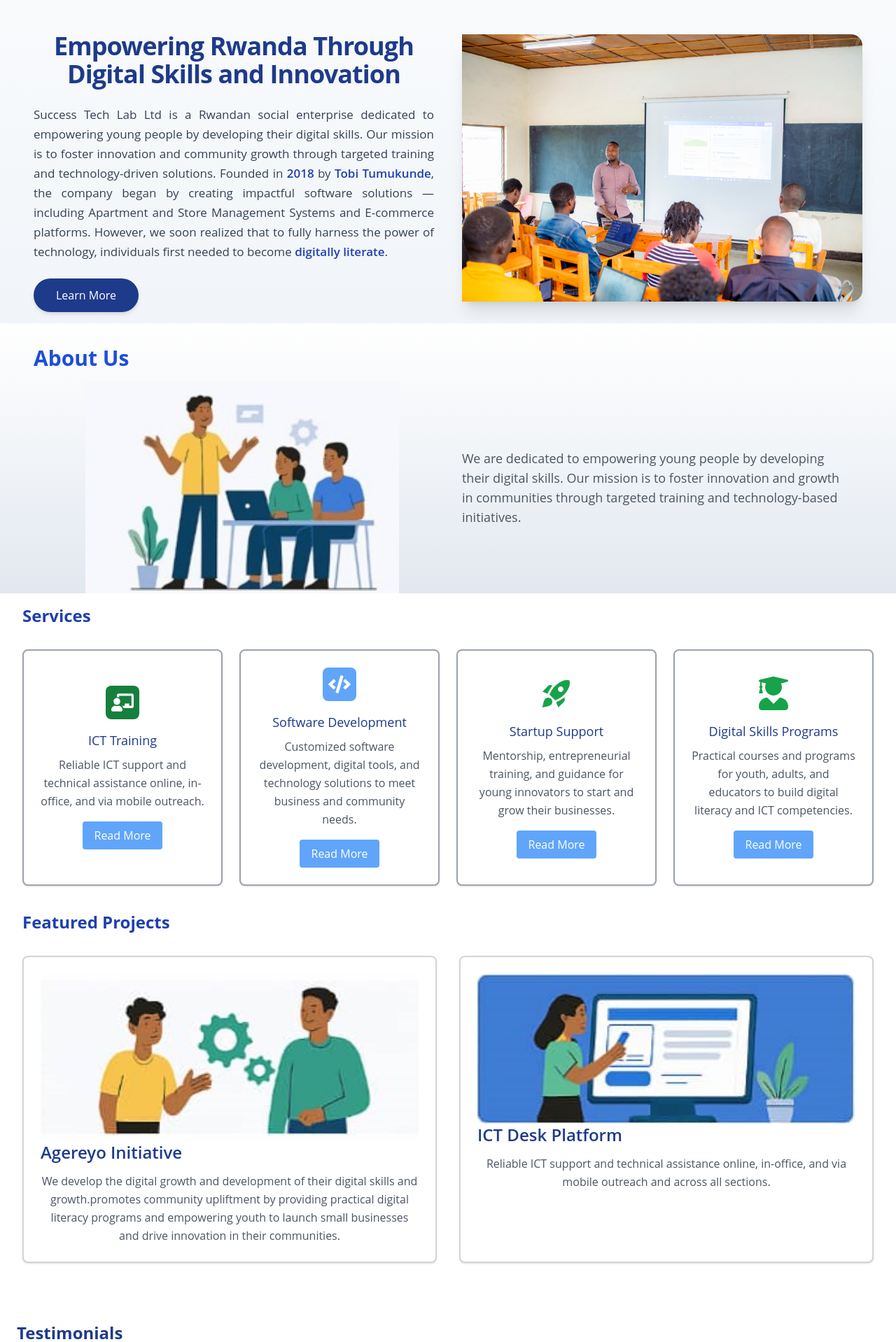
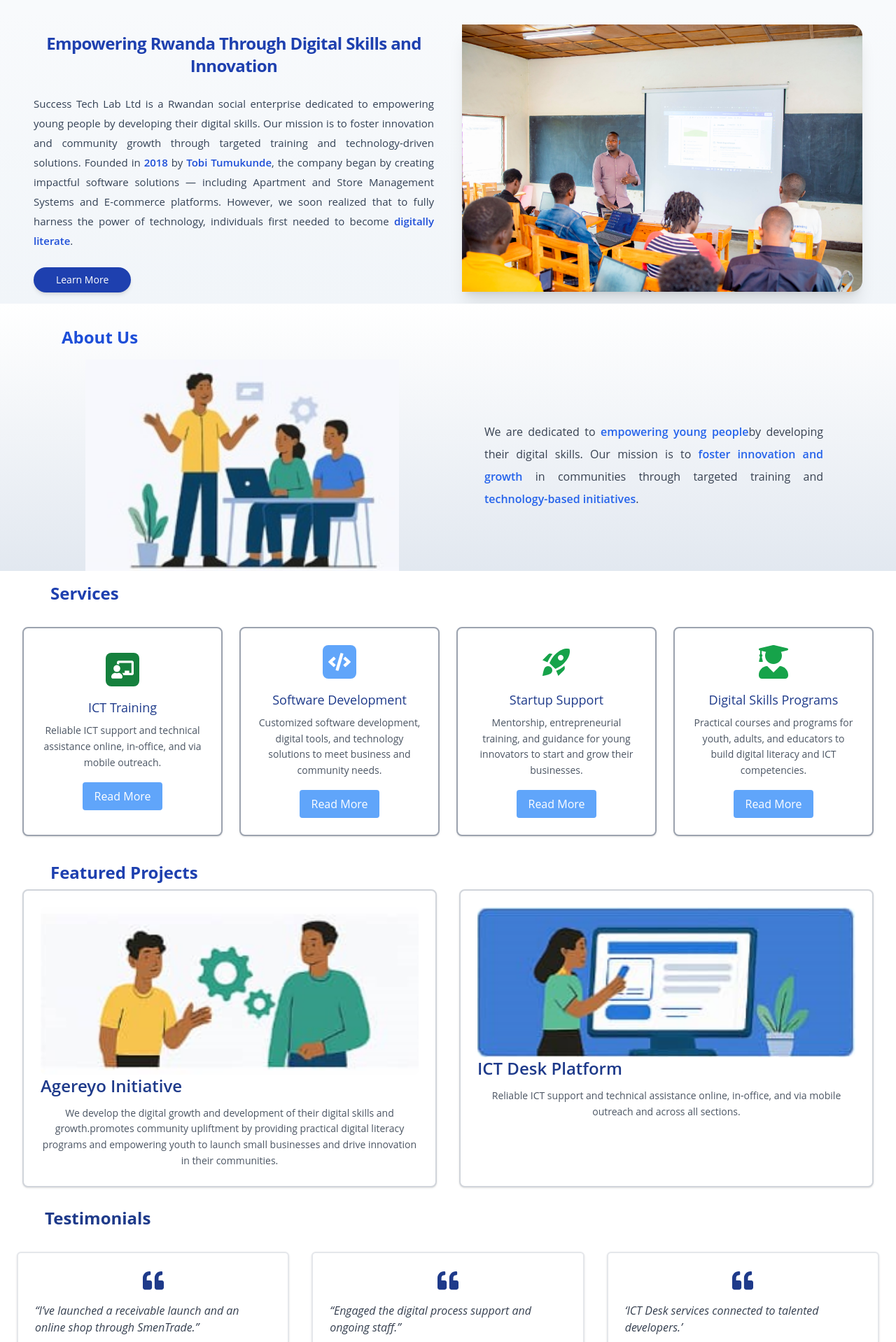
Before and after one commit to TheoNshimyimana/success_tech_lab, a React (Vite) app: page / in a window 1280 px wide. Shown: the part 62-1980 px from the top of the page at 70% size. Built offline with nearby package versions, Linux system fonts and the light colour scheme.

Commit message:
fnal commit

```diff
--- a/src/pages/Body.jsx
+++ b/src/pages/Body.jsx
@@ -10,17 +10,17 @@
         <main className="flex flex-col md:flex-row items-center justify-between gap-10 px-6 md:px-12 py-0 bg-gradient-to-b from-slate-50 to-slate-100 bg-cover bg-center overflow-hidden">
           {/* Left Content */}
           <div className="flex-1 text-center md:text-left space-y-6 animate-fade-in pb-4">
-            <h1 className="text-blue-900 pt-7 text-center text-xl sm:text-3xl lg:text-4xl font-bold  leading-snug tracking-tight">
+            <h1 className="text-blue-800 pt-7 text-center text-xl sm:text-3xl lg:text-2xl font-bold  leading-snug tracking-tight">
               Empowering Rwanda Through Digital Skills and Innovation
             </h1>
 
-            <p className="text-slate-700 text-base sm:text-lg md:text-[17px] leading-8 text-justify max-w-2xl mx-auto md:mx-0">
+            <p className="text-slate-700 text-sm sm:text-lg md:text-[15px] leading-10 text-justify max-w-2xl mx-auto md:mx-0">
               Success Tech Lab Ltd is a Rwandan social enterprise dedicated to
               empowering young people by developing their digital skills. Our
               mission is to foster innovation and community growth through
               targeted training and technology-driven solutions. Founded in{" "}
-              <span className="font-semibold text-blue-800">2018</span> by
-              <span className="font-semibold text-blue-800">
+              <span className="font-semibold text-blue-700">2018</span> by
+              <span className="font-semibold text-blue-700">
                 {" "}
                 Tobi Tumukunde
               </span>
@@ -28,7 +28,7 @@
               including Apartment and Store Management Systems and E-commerce
               platforms. However, we soon realized that to fully harness the
               power of technology, individuals first needed to become
-              <span className="font-semibold text-blue-800">
+              <span className="font-semibold text-blue-700">
                 {" "}
                 digitally literate
               </span>
@@ -37,7 +37,7 @@
 
             <Link
               to="/details"
-              className="mt-6 inline-block px-8 py-3 bg-blue-900 text-white font-medium rounded-full shadow-md hover:bg-blue-800 hover:shadow-xl hover:scale-105 transition-all duration-300"
+              className="mt-6 inline-block text-sm px-8 py-2 bg-blue-800 text-white font-medium rounded-full shadow-md hover:bg-blue-900 hover:shadow-xl hover:scale-105 transition-all duration-300"
             >
               Learn More
             </Link>
@@ -62,7 +62,7 @@
         id="about"
         className="pt-8 pb-0 px-6 md:px-12 bg-gradient-to-b from-white to-slate-200"
       >
-        <h2 className="text-2xl sm:text-3xl font-bold text-blue-700 mb-4">
+        <h2 className="text-xl px-10 sm:text-2xl font-bold text-blue-700 mb-4">
           About Us
         </h2>
         <div className="w-full mx-auto px-4 sm:px-6 grid md:grid-cols-2 gap-10 items-center">
@@ -74,16 +74,25 @@
               className="w-full md:max-w-md object-contain"
             />
           </div>
-          <div>
-            <p className="text-gray-600 text-base sm:text-lg leading-relaxed">
-              We are dedicated to empowering young people by developing their
-              digital skills. Our mission is to foster innovation and growth in
-              communities through targeted training and technology-based
-              initiatives.
+          <div className="px-4 sm:px-6 lg:px-8">
+            <p className="text-gray-700 text-base sm:text-base leading-relaxed md:leading-loose text-justify max-w-2xl mx-auto md:mx-0">
+              We are dedicated to{" "}
+              <span className="font-semibold text-blue-600">
+                empowering young people
+              </span>
+              by developing their digital skills. Our mission is to
+              <span className="font-semibold text-blue-600">
+                {" "}
+                foster innovation and growth{" "}
+              </span>
+              in communities through targeted training and
+              <span className="font-semibold text-blue-600">
+                {" "}
+                technology-based initiatives
+              </span>
+              .
             </p>
           </div>
-
-          {/* Right Side: Image */}
         </div>
       </section>
 
--- a/src/pages/Contact.jsx
+++ b/src/pages/Contact.jsx
@@ -56,9 +56,9 @@
   return (
     <section
       id="contact"
-      className="px-4 sm:px-8 lg:px-4 bg-slate-50 relative pt-10 z-10 "
+      className="px-4 sm:px-8 lg:px-4 bg-slate-50 relative pt-2 z-10 "
     >
-      <h1 className=" font-bold text-blue-900 text-3xl sm:text-base lg:text-3xl text-left mt-6 mb-8">
+      <h1 className=" font-bold text-blue-900 text-3xl pl-10 sm:text-base lg:text-3xl text-left mt-6 mb-8">
         Contact Us
       </h1>
       <div className="flex flex-col lg:flex-row gap-4 lg:gap-4">
--- a/src/pages/ImpactNumber.jsx
+++ b/src/pages/ImpactNumber.jsx
@@ -7,8 +7,8 @@
 
   const ImpactNumbers = () => {
     return (
-      <section className="bg-white px-6 mx-4 py-12 text-left">
-        <h2 className="text-2xl font-bold flex text-blue-800 mb-8">
+      <section className="bg-white pt-3 px-6 mx-4 text-left">
+        <h2 className="text-2xl pl-10 font-bold flex text-blue-800 ">
           Impact In Number
         </h2>
         <div className="grid grid-cols-2  md:grid-cols-4 gap-8  p-6 rounded-lg shadow hover:shadow-lg transition">
--- a/src/pages/ReadMore.jsx
+++ b/src/pages/ReadMore.jsx
@@ -8,10 +8,10 @@
       <>
         <Navbar2 />
         <div className="p-10">
-          <h1 className="text-blue-900 text-3xl md:text-4xl font-bold tracking-tight pl-10 mb-8">
+          <h1 className="text-blue-900 text-xl md:text-2xl font-bold tracking-tight  mb-8">
             Responding to the COVID-19 Challenge
           </h1>
-          <main className="flex flex-col md:flex-row items-center pl-10 justify-between mb-10 gap-10">
+          <main className="flex flex-col md:flex-row items-center  justify-between mb-10 gap-10">
             {/* Right Image */}
             <div className="flex-1 flex justify-center md:justify-end">
               <img
@@ -23,7 +23,7 @@
 
             {/* right contents */}
             <div className="flex-1 text-center md:text-left space-y-6">
-              <p className="text-slate-700 text-base md:text-lg leading-relaxed text-justify max-w-2xl mx-auto md:mx-0">
+              <p className="text-slate-700 text-sm md:text-base leading-relaxed text-justify w-full mx-auto md:mx-0">
                 When the COVID-19 pandemic closed schools, Success Tech Lab
                 recognized an urgent need for digital learning solutions.
                 Drawing on its expertise in business, IT, and education, the
@@ -37,7 +37,7 @@
                 it as a practical and rewarding way to teach during lockdown.
               </p>
 
-              <p className="text-slate-700 text-base md:text-lg leading-relaxed text-justify max-w-2xl mx-auto md:mx-0">
+              <p className="text-slate-700 text-sm md:text-base leading-relaxed text-justify max-w-2xl mx-auto md:mx-0">
                 Building on this success, the{" "}
                 <span className="font-semibold text-blue-800">
                   Digital Learning Initiative (DLI)
@@ -49,7 +49,7 @@
                 Ministry of Education.
               </p>
 
-              <p className="text-slate-700 text-base md:text-lg leading-relaxed text-justify max-w-2xl mx-auto md:mx-0">
+              <p className="text-slate-700 text-sm md:text-base leading-relaxed text-justify max-w-2xl mx-auto md:mx-0">
                 Beyond education, Success Tech Lab has introduced
                 community-focused programs such as
                 <span className="font-semibold text-blue-800">
--- a/src/pages/Services.jsx
+++ b/src/pages/Services.jsx
@@ -60,7 +60,7 @@
     <section className="bg-white px-8">
       <main id="services" className="pt-4" ref={ref}>
         <div>
-          <h2 className="text-2xl font-bold flex text-blue-800 mb-8">
+          <h2 className="text-2xl font-bold flex px-10 text-blue-800 mb-8">
             Services
           </h2>
           <div className="grid grid-cols-1 sm:grid-cols-2 md:grid-cols-4 gap-6">
@@ -73,7 +73,7 @@
                 <h1 className="mt-4  text-blue-900 text-lg text-center">
                   {service.title}
                 </h1>
-                <p className="mt-2 text-gray-600 leading-relaxed text-center">
+                <p className="mt-2 text-gray-600 text-sm leading-relaxed text-center">
                   {service.description}
                 </p>
                 <button className="mt-4 px-4 py-2 bg-blue-400 text-white rounded hover:bg-blue-700 transition duration-300">
@@ -86,8 +86,11 @@
       </main>
 
       {/* Projects */}
-      <main className="pl-0 py-9" id="projects">
-        <h1 className="text-2xl font-bold flex text-blue-800 mb-8">
+      <main className="pl-0 pt-9" id="projects">
+        <h1
+          className="text-2xl font-bold flex px-10 text-blue-800 mb-2
+        "
+        >
           Featured Projects
         </h1>
 
@@ -106,7 +109,7 @@
                 <h3 className="text-2xl font-semibold text-blue-900 mb-3">
                   {project.title}
                 </h3>
-                <p className="mt-2 text-gray-600 leading-relaxed text-center">
+                <p className="mt-2 text-gray-600 text-sm leading-relaxed text-center">
                   {project.description}
                 </p>
               </div>
--- a/src/pages/Testimonials.jsx
+++ b/src/pages/Testimonials.jsx
@@ -17,8 +17,8 @@
 
 const Testimonials = () => {
   return (
-    <section className="bg-white px-6 py-12 text-left">
-      <h2 className="text-2xl font-bold text-blue-900 mb-8">Testimonials</h2>
+    <section className="bg-white px-6 py-7 text-left">
+      <h2 className="text-2xl font-bold text-blue-900 pl-10 mb-8">Testimonials</h2>
       <div className="grid grid-cols-1 md:grid-cols-3 gap-8">
         {testimonials.map((item, index) => (
           <div
```
